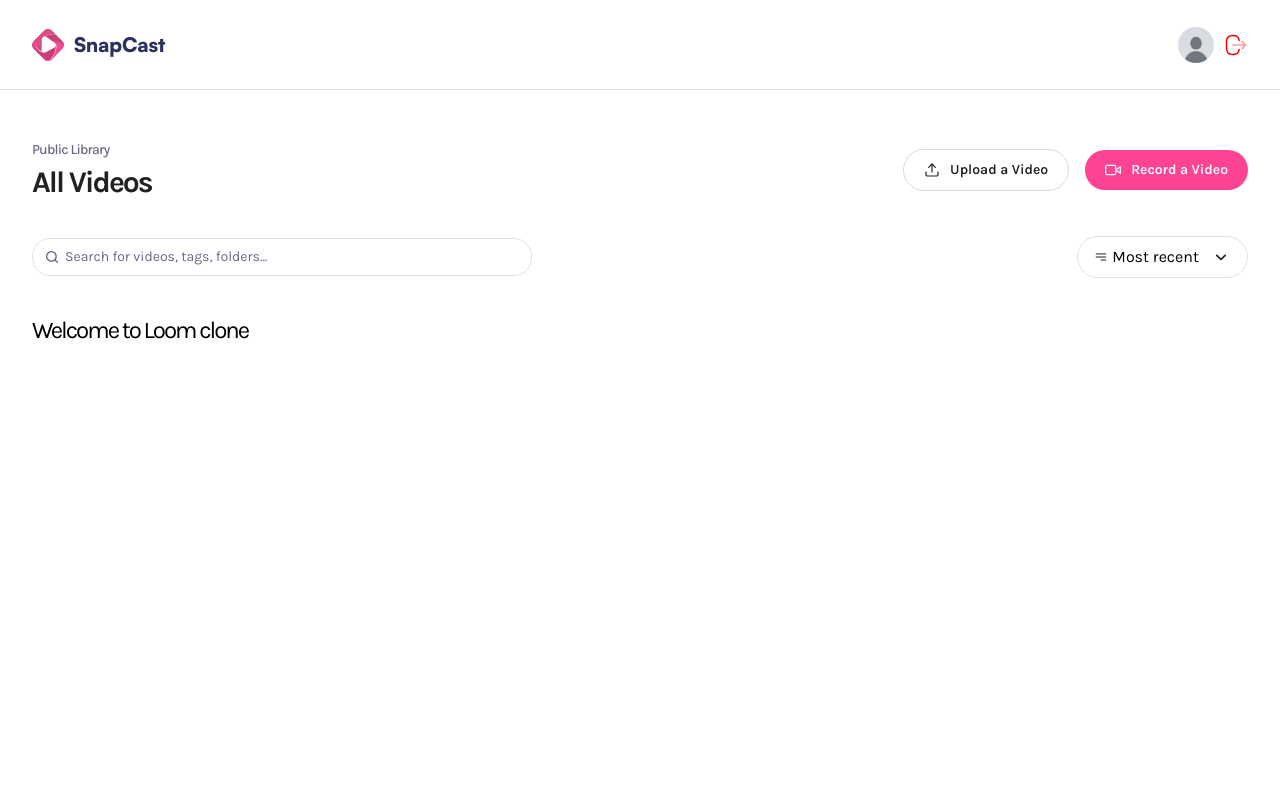
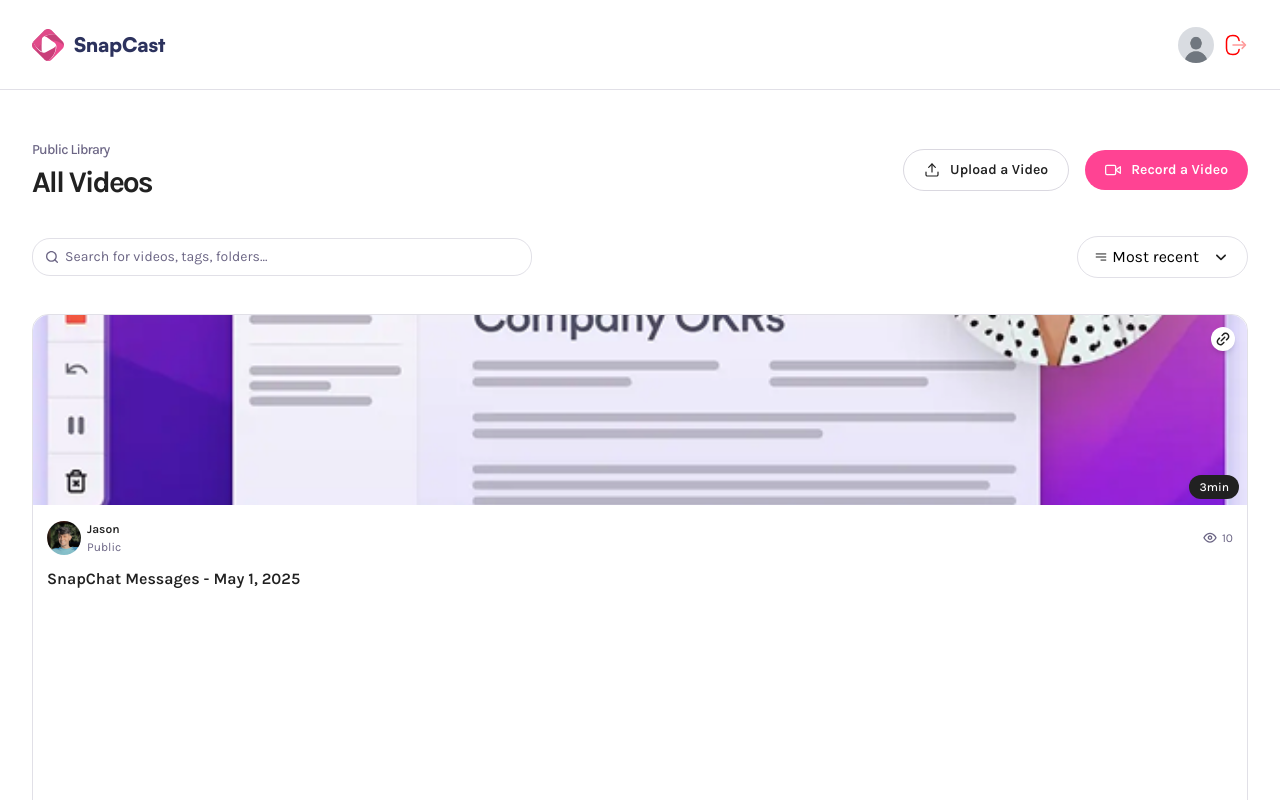
Before and after one commit to mustafahasanain/record-share-platform, a Next.js app: page / in a window 1280 px wide. Shown: the top 800 px of the page. Built offline with nearby package versions, Linux system fonts and the light colour scheme.

Commit message:
static video card

```diff
--- a/app/(root)/page.tsx
+++ b/app/(root)/page.tsx
@@ -1,10 +1,22 @@
 import Header from "@/components/Header";
+import VideoCard from "@/components/VideoCard";
 
 const Page = () => {
   return (
     <main className="wrapper page">
       <Header title="All Videos" subHeader="Public Library" />
-      <h1 className="text-2xl font-karla">Welcome to Loom clone</h1>
+
+      <VideoCard
+        id="1"
+        title="SnapChat Messages"
+        thumbnail="/assets/samples/thumbnail (1).png"
+        createdAt={new Date("2025-05-01")}
+        userImg="/assets/images/jason.png"
+        username="Jason"
+        views={10}
+        visibility="public"
+        duration={156}
+      />
     </main>
   );
 };
--- /dev/null
+++ b/components/VideoCard.tsx
@@ -0,0 +1,79 @@
+"use client";
+
+import Link from "next/link";
+import Image from "next/image";
+
+const VideoCard = ({
+  id,
+  title,
+  thumbnail,
+  userImg,
+  username,
+  createdAt,
+  views,
+  visibility,
+  duration,
+}: VideoCardProps) => {
+  return (
+    <Link href={`/video/${id}`} className="video-card">
+      <Image
+        src={thumbnail}
+        width={290}
+        height={160}
+        alt="Thumbnail"
+        className="thumbnail"
+      />
+
+      <article>
+        <div>
+          <figure>
+            <Image
+              src={userImg}
+              width={34}
+              height={34}
+              alt="Avatar"
+              className="rounded-full aspect-square"
+            />
+            <figcaption>
+              <h3>{username}</h3>
+              <p>{visibility}</p>
+            </figcaption>
+          </figure>
+
+          <aside>
+            <Image
+              src="/assets/icons/eye.svg"
+              alt="Views"
+              width={16}
+              height={16}
+            />
+            <span>{views}</span>
+          </aside>
+        </div>
+
+        <h2>
+          {title} -{" "}
+          {createdAt.toLocaleDateString("en-US", {
+            year: "numeric",
+            month: "short",
+            day: "numeric",
+          })}
+        </h2>
+      </article>
+
+      <button onClick={() => {}} className="copy-btn">
+        <Image
+          src="/assets/icons/link.svg"
+          alt="Copy Link"
+          width={18}
+          height={18}
+        />
+      </button>
+      {duration && (
+        <div className="duration">{Math.ceil(duration / 60)}min</div>
+      )}
+    </Link>
+  );
+};
+
+export default VideoCard;
```
